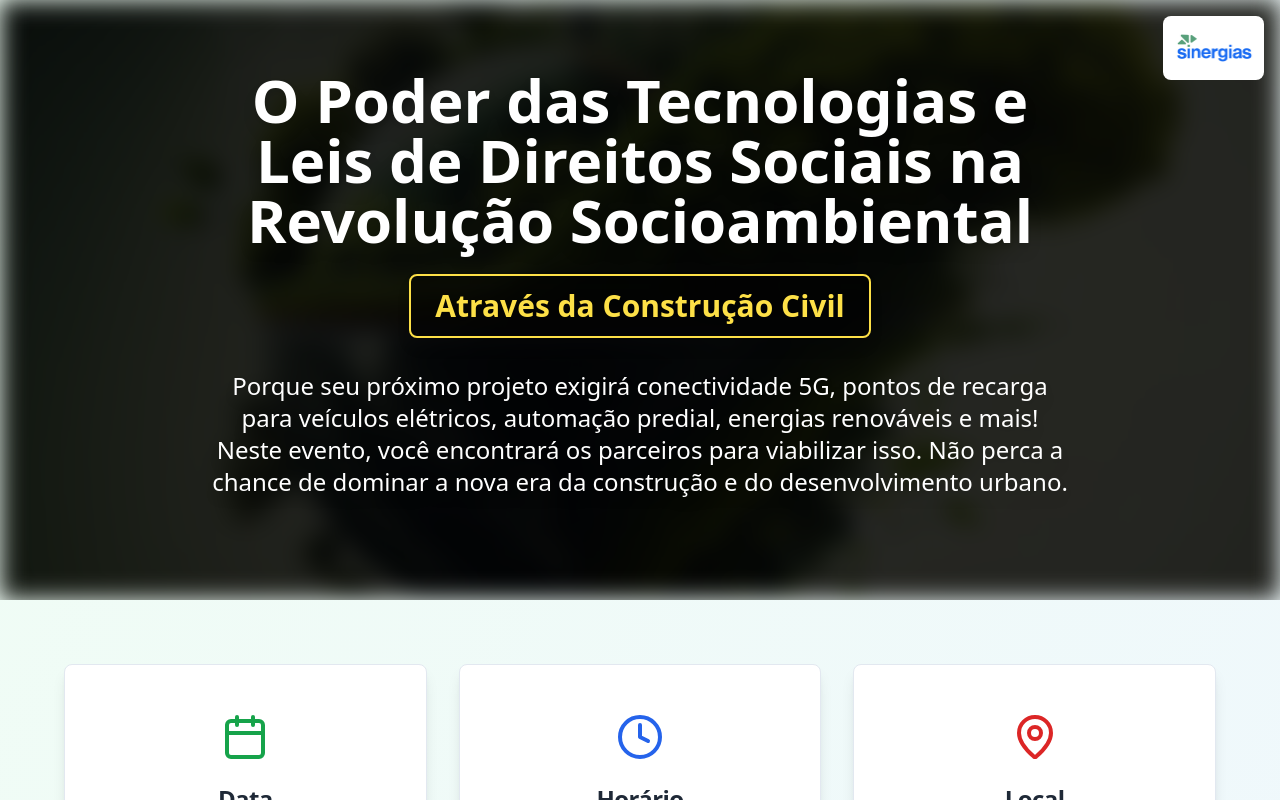
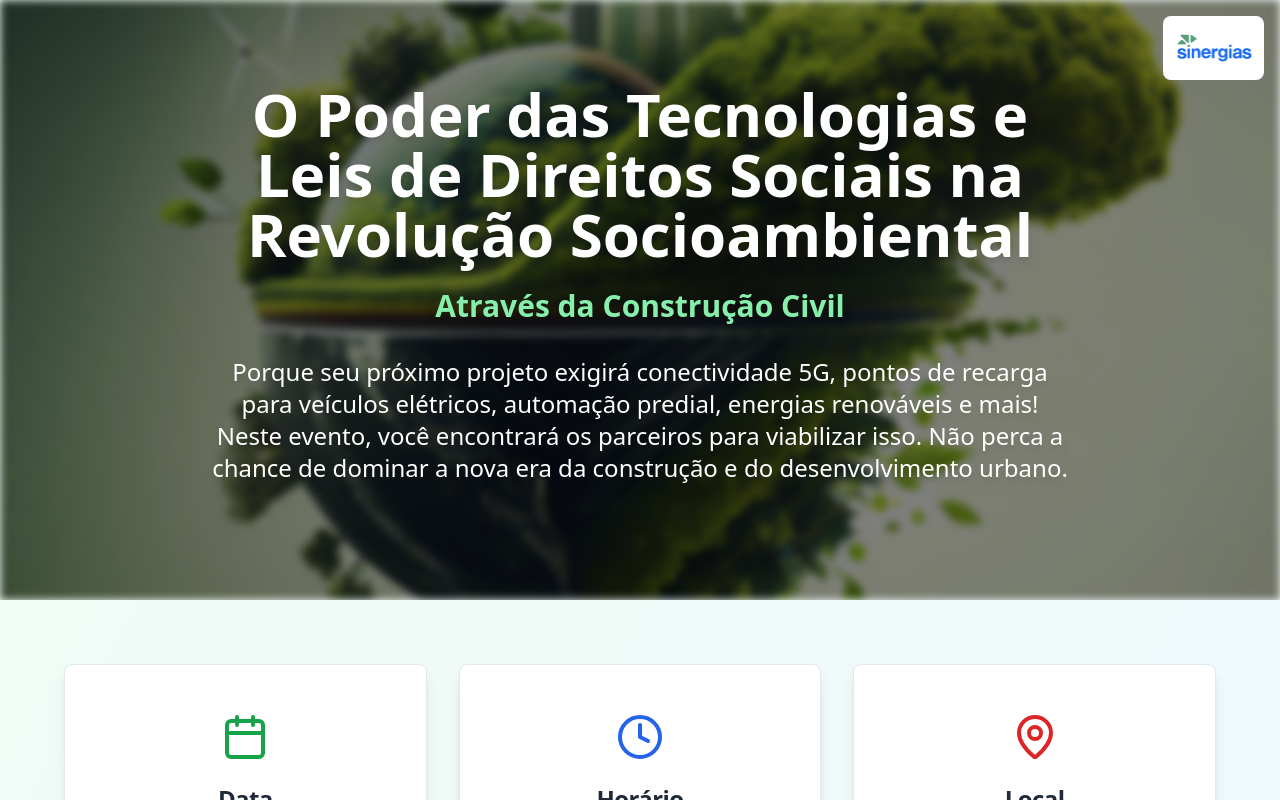
Before and after one commit to Cerebrum-Digitalis/eco-build-summit-2025-12, a React (Vite) app: page / in a window 1280 px wide. Shown: the top 800 px of the page. Built offline with nearby package versions, Linux system fonts and the light colour scheme.

Commit message:
Reverted to commit 2c19085d7e8b8790c08ede0ecba84c96853dd896

```diff
--- a/src/pages/Index.tsx
+++ b/src/pages/Index.tsx
@@ -1,3 +1,4 @@
+
 import React, { useState } from 'react';
 import { Button } from "@/components/ui/button";
 import { Input } from "@/components/ui/input";
@@ -43,19 +44,19 @@ const Index = () => {
         {/* Hero Section com Imagem de Fundo */}
         <section className="relative h-[600px] flex items-center justify-center overflow-hidden">
           <div
-            className="absolute inset-0 bg-cover bg-center bg-no-repeat blur-md"
+            className="absolute inset-0 bg-cover bg-center bg-no-repeat blur-sm"
             style={{
-              backgroundImage: `url('/lovable-uploads/73c1c93e-dac2-46e9-aefc-5b8927aa3158.png')`,
+              backgroundImage: `url('/lovable-uploads/268dad8f-3e84-4c0a-87dd-6d52d3675de0.png')`,
             }}
           >
-            <div className="absolute inset-0 bg-black/85"></div>
+            <div className="absolute inset-0 bg-black/50"></div>
           </div>
 
           <div className="relative z-10 text-center text-white px-4 max-w-4xl mx-auto">
             <h1 className="text-4xl md:text-6xl font-bold mb-6 leading-tight drop-shadow-lg">
               O Poder das Tecnologias e Leis de Direitos Sociais na Revolução Socioambiental
             </h1>
-            <h2 className="text-2xl md:text-3xl font-bold mb-8 text-yellow-300 bg-black/40 px-6 py-3 rounded-lg inline-block drop-shadow-lg border-2 border-yellow-300">
+            <h2 className="text-2xl md:text-3xl font-semibold mb-8 text-green-300 drop-shadow-lg">
               Através da Construção Civil
             </h2>
             <p className="text-xl md:text-2xl mb-8 leading-relaxed drop-shadow-lg">
```
Also changed, not shown: public/lovable-uploads/73c1c93e-dac2-46e9-aefc-5b8927aa3158.png (deleted).
